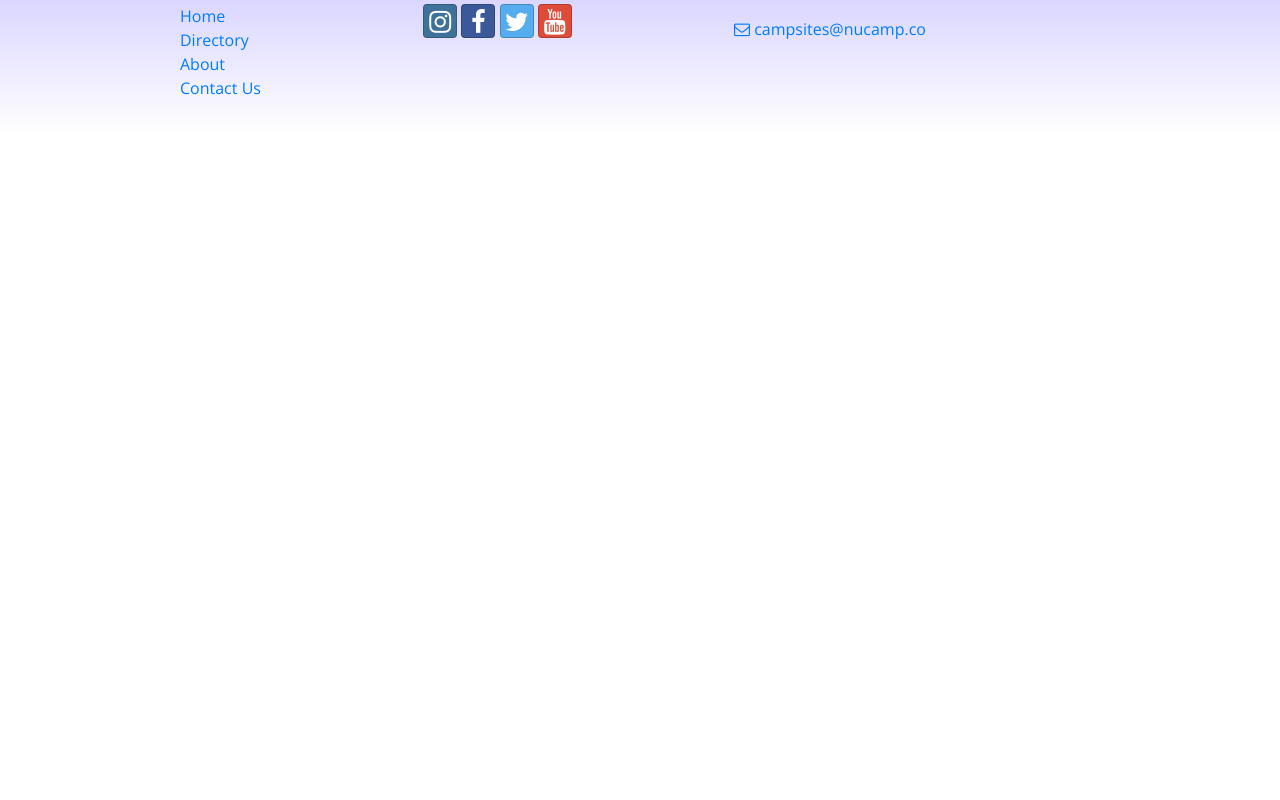
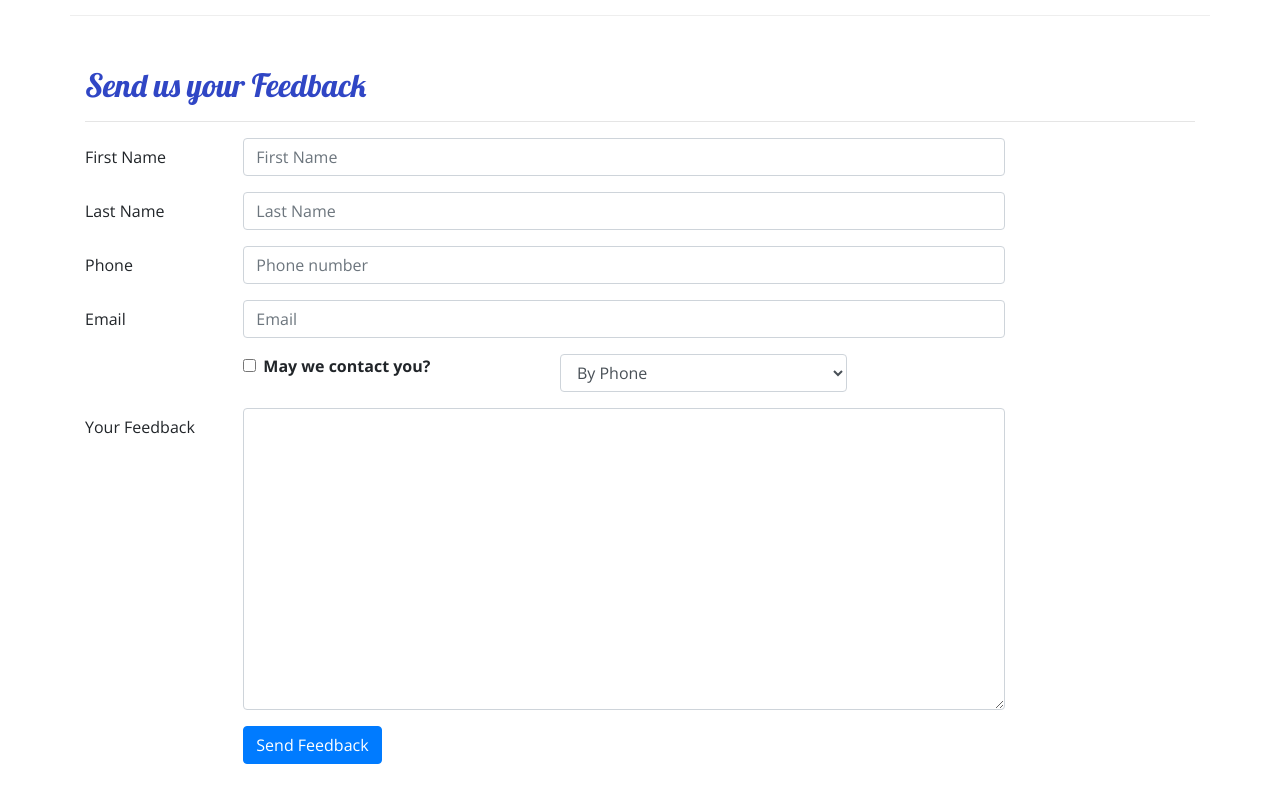
Before and after one commit to rudy-gm/nucampReact, a React (Create React App) app: page /contactus in a window 1280 px wide. Shown: the part 560-1360 px from the top of the page. Before the commit the page ends 800 px from the top, so only its background shows below. Built offline with nearby package versions, Linux system fonts and the light colour scheme.

Commit message:
9th commit // controlled forms-contactComponent

```diff
--- a/src/components/ContactComponent.js
+++ b/src/components/ContactComponent.js
@@ -1,21 +1,129 @@
-import React from "react";
-import { Breadcrumb, BreadcrumbItem } from 'reactstrap';
-import { Link } from 'react-router-dom';
+import React, { Component } from "react";
+import {
+  Breadcrumb,
+  BreadcrumbItem,
+  Form,
+  FormGroup,
+  Input,
+  Col,
+  Label,
+  Button,
+  FormFeedback
+} from "reactstrap";
+import { Link } from "react-router-dom";
+import { eventWrapper } from "@testing-library/user-event/dist/utils";
 
-function Contact (props){
+class Contact extends Component {
+  constructor(props) {
+    super(props);
 
-    return(
+    this.state = {
+      firstName: "",
+      lastName: "",
+      phoneNum: "",
+      email: "",
+      agree: false,
+      contactType: "By Phone",
+      feedback: "",
+      touched:{
+        firstName: false,
+        lastName: false,
+        phoneNum: false,
+        email: false
+      }
+    };
 
+    this.handleInputChange = this.handleInputChange.bind(this);
+    this.handleSubmit = this.handleSubmit.bind(this);
+  }
+
+  validate(firstName, lastName, phoneNum, email){
+
+    const errors = {
+      firstName: '',
+      lastName: '',
+      phoneNum: '',
+      email: ''
+    };
+
+    if(this.state.touched.firstName){
+
+      if(firstName.length < 2){
+
+        errors.firstName = 'First name must be at least 2 characters'
+      }
+      else if(firstName > 15){
+        errors.firstName = 'First Name must be 15 or less characters'
+      }
+    }
+
+    if(this.state.touched.lastName){
+
+      if(lastName.length < 2){
+
+        errors.lastName = 'Last name must be at least 2 characters'
+      }
+      else if(lastName > 15){
+        errors.lastName = 'Last Name must be 15 or less characters'
+      }
+    }
+
+    const reg = /^d+$/;
+
+    if(this.state.touched.phoneNum && !reg.test(phoneNum)){
+
+      errors.phoneNum = 'The phone number should only contain numbers';
+    }
+
+    if(this.state.touched.email && !email.includes('@')){
+
+      errors.email = "email should include @"
+    }
+
+    return errors;
+
+
+  };
+
+  handleBlur = (field) => () => {
+
+    this.setState({
+      touched: {...this.state.touched, [field]: true}
+    })
+  }
+
+
+
+  handleInputChange(event) {
+    const target = event.target;
+    const name = target.name;
+    const value = target.type === "checkbox" ? target.checked : target.value;
+
+    this.setState({
+      [name]: value,
+    });
+  }
+
+  handleSubmit(event) {
+    console.log("The current state is" + JSON.stringify(this.state));
+    alert("the current state is" + JSON.stringify(this.state));
+    event.preventDefault();
+  }
+
+  render() {
+
+    const errors = this.validate(this.state.firstName, this.state.lastName, this.state.phoneNum, this.state.email);
+
+    return (
       <div className="container">
         <div className="row">
-
           <div className="col">
             <Breadcrumb>
-                        <BreadcrumbItem><Link to='/home'>Home</Link></BreadcrumbItem>
+              <BreadcrumbItem>
+                <Link to="/home">Home</Link>
+              </BreadcrumbItem>
               <BreadcrumbItem active>Contact Us</BreadcrumbItem>
             </Breadcrumb>
-                    </div>
-                <div className="col">
             <h2>Contact Us</h2>
             <hr />
           </div>
@@ -25,18 +133,162 @@
           <div className="col-sm-4">
             <h5>Our Address</h5>
             <address>
-                        1 Nucamp Way<br />
-                        Seattle, WA 98001<br />
+              1 Nucamp Way
+              <br />
+              Seattle, WA 98001
+              <br />
               U.S.A.
             </address>
           </div>
           <div className="col">
-                    <a role="button" className="btn btn-link" href="tel:+12065551234"><i className="fa fa-phone" /> 1-206-555-1234</a><br />
-                    <a role="button" className="btn btn-link" href="mailto:fakeemail@fakeemail.co"><i className="fa fa-envelope-o" /> campsites@nucamp.co</a>
+            <a role="button" className="btn btn-link" href="tel:+12065551234">
+              <i className="fa fa-phone" /> 1-206-555-1234
+            </a>
+            <br />
+            <a
+              role="button"
+              className="btn btn-link"
+              href="mailto:fakeemail@fakeemail.co"
+            >
+              <i className="fa fa-envelope-o" /> campsites@nucamp.co
+            </a>
+          </div>
+        </div>
+
+        <div className="row row-content">
+          <div className="col-12">
+            <h2>Send us your Feedback</h2>
+            <hr />
+          </div>
+
+          <div className="col-md-10">
+            <Form onSubmit={this.handleSubmit}>
+              <FormGroup row>
+                <Label htmlFor="firstName" md={2}>
+                  First Name
+                </Label>
+                <Col md={10}>
+                  <Input
+                    type="text"
+                    id="firstName"
+                    name="firstName"
+                    placeholder="First Name"
+                    value={this.state.firstName}
+                    invalid= {errors.firstName}
+                    onBlur={this.handleBlur('firstName')}
+                    onChange={this.handleInputChange}
+                  />
+                  <FormFeedback>{errors.firstName}</FormFeedback>
+                </Col>
+              </FormGroup>
+              <FormGroup row>
+                <Label htmlFor="lastName" md={2}>
+                  Last Name
+                </Label>
+                <Col md={10}>
+                  <Input
+                    type="text"
+                    id="lastName"
+                    name="lastName"
+                    placeholder="Last Name"
+                    value={this.state.lastName}
+                    invalid={errors.lastName}
+                    onBlur={this.handleBlur('lastName')}
+                    onChange={this.handleInputChange}
+                  />
+                   <FormFeedback>{errors.lastName}</FormFeedback>
+                </Col>
+              </FormGroup>
+              <FormGroup row>
+                <Label htmlFor="phoneNum" md={2}>
+                  Phone
+                </Label>
+                <Col md={10}>
+                  <Input
+                    type="tel"
+                    id="phoneNum"
+                    name="phoneNum"
+                    placeholder="Phone number"
+                    value={this.state.phoneNum}
+                    invalid= {errors.phoneNum}
+                    onBlur={this.handleBlur('phoneNum')}
+                    onChange={this.handleInputChange}
+                  />
+                   <FormFeedback>{errors.phoneNum}</FormFeedback>
+                </Col>
+              </FormGroup>
+              <FormGroup row>
+                <Label htmlFor="email" md={2}>
+                  Email
+                </Label>
+                <Col md={10}>
+                  <Input
+                    type="email"
+                    id="email"
+                    name="email"
+                    placeholder="Email"
+                    value={this.state.email}
+                    invalid={errors.email}
+                    onBlur={this.handleBlur('email')}
+                    onChange={this.handleInputChange}
+                  />
+                   <FormFeedback>{errors.email}</FormFeedback>
+                </Col>
+              </FormGroup>
+              <FormGroup row>
+                <Col md={{ size: 4, offset: 2 }}>
+                  <FormGroup check>
+                    <Label check>
+                      <Input
+                        type="checkbox"
+                        name="agree"
+                        checked={this.state.agree}
+                        onChange={this.handleInputChange}
+                      />{" "}
+                      <strong>May we contact you?</strong>
+                    </Label>
+                  </FormGroup>
+                </Col>
+                <Col md={4}>
+                  <Input
+                    type="select"
+                    name="contactType"
+                    value={this.state.contactType}
+                    onChange={this.handleInputChange}
+                  >
+                    <option>By Phone</option>
+                    <option>By Email</option>
+                  </Input>
+                </Col>
+              </FormGroup>
+              <FormGroup row>
+                <Label htmlFor="feedback" md={2}>
+                  Your Feedback
+                </Label>
+                <Col md={10}>
+                  <Input
+                    type="textarea"
+                    id="feedback"
+                    name="feedback"
+                    rows="12"
+                    value={this.state.feedback}
+                    onChange={this.handleInputChange}
+                  ></Input>
+                </Col>
+              </FormGroup>
+              <FormGroup row>
+                <Col md={{ size: 10, offset: 2 }}>
+                  <Button type="submit" color="primary">
+                    Send Feedback
+                  </Button>
+                </Col>
+              </FormGroup>
+            </Form>
           </div>
         </div>
       </div>
     );
   }
+}
 
 export default Contact;
```
Lines whose indentation alone changed are shown as unchanged.
